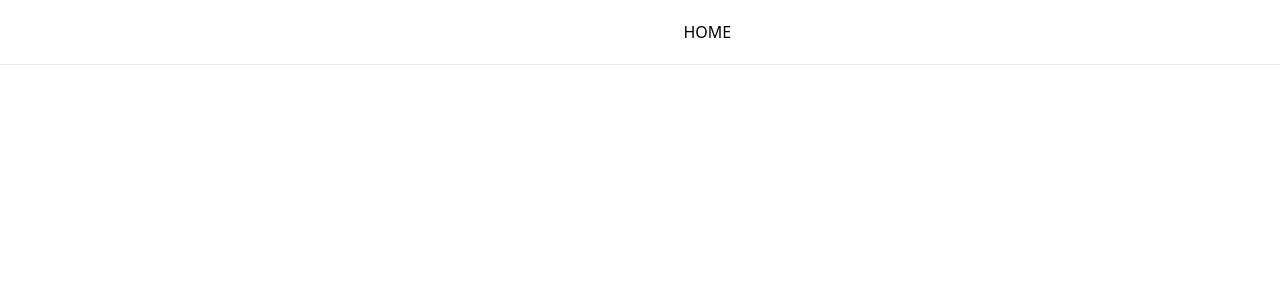
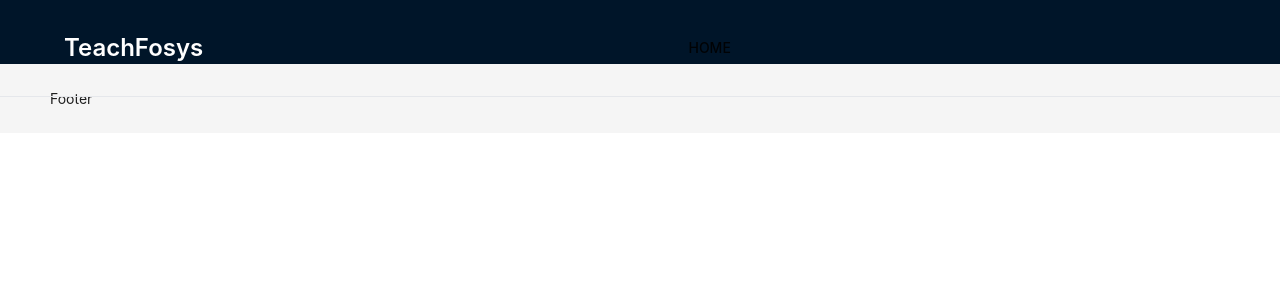
Before and after one commit to Dev-as-sayed/Campers-Haven, a React (Vite) app in the folder Campers-Haven-Client/: page / in a window 1280 px wide. Shown: the top 300 px of the page. Built offline with nearby package versions, Linux system fonts and the light colour scheme.

Commit message:
update layout on this commit

```diff
--- a/Campers-Haven-Client/src/App.tsx
+++ b/Campers-Haven-Client/src/App.tsx
@@ -1,14 +1,19 @@
 import { Outlet } from "react-router-dom";
 import NavBar from "./shared/NavBar";
+import { Layout } from "antd";
+import { Content, Footer, Header } from "antd/es/layout/layout";
 
 function App() {
   return (
-    <div>
-      <NavBar />
-      <div>
+    <Layout>
+      <Header className="">
+        <NavBar />
+      </Header>
+      <Content>
         <Outlet />
-      </div>
-    </div>
+      </Content>
+      <Footer>Footer</Footer>
+    </Layout>
   );
 }
 
```
